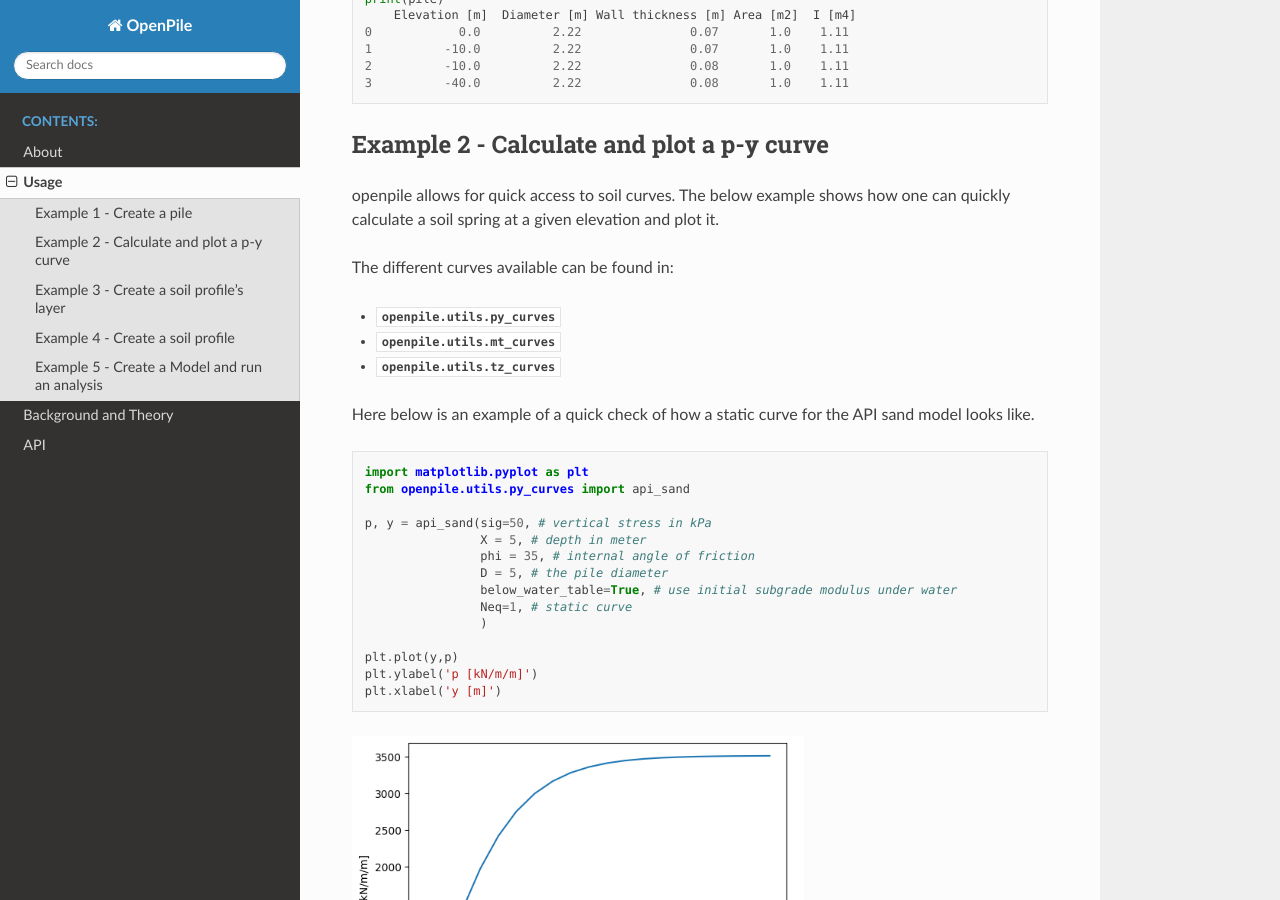
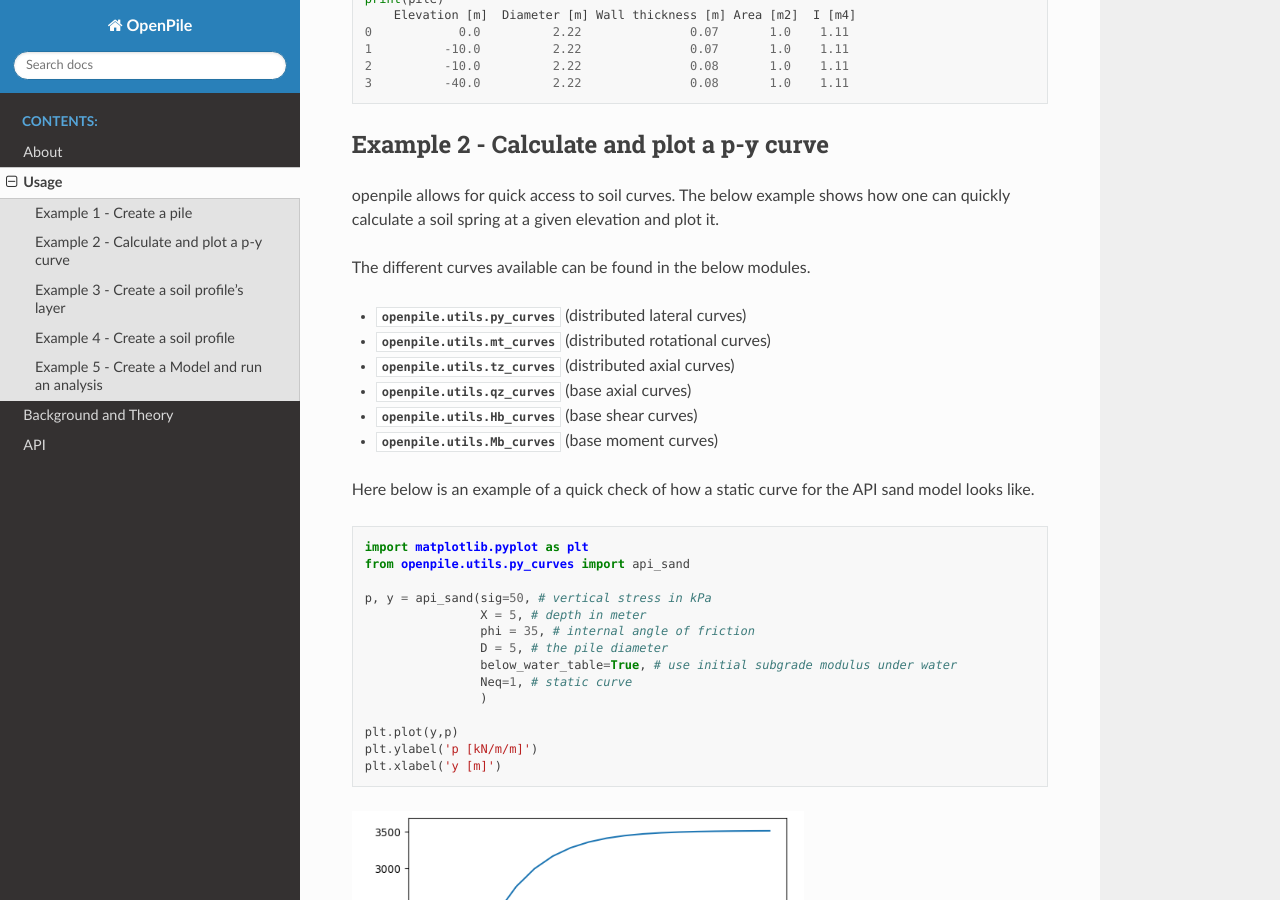
Before and after one commit to TchilDill/openpile, a Sphinx documentation site: the page built from docs/source/usage.rst, in a window 1280 px wide and 900 px high, scrolled down 1569 px. Built offline with Sphinx 7.4.7 and the Read the Docs theme 2.0.0, drawn with Linux system fonts in a browser that asks for light colours; the version number could not be read and is left out.

Commit message:
add more links to curves

```diff
--- a/docs/source/usage.rst
+++ b/docs/source/usage.rst
@@ -97,11 +97,14 @@ Example 2 - Calculate and plot a p-y curve
 openpile allows for quick access to soil curves. The below example shows
 how one can quickly calculate a soil spring at a given elevation and plot it.
 
-The different curves available can be found in:
+The different curves available can be found in the below modules.
 
-* :py:mod:`openpile.utils.py_curves`
-* :py:mod:`openpile.utils.mt_curves`
-* :py:mod:`openpile.utils.tz_curves`
+* :py:mod:`openpile.utils.py_curves` (distributed lateral curves)
+* :py:mod:`openpile.utils.mt_curves` (distributed rotational curves)
+* :py:mod:`openpile.utils.tz_curves` (distributed axial curves)
+* :py:mod:`openpile.utils.qz_curves` (base axial curves)
+* :py:mod:`openpile.utils.Hb_curves` (base shear curves)
+* :py:mod:`openpile.utils.Mb_curves` (base moment curves)
 
 Here below is an example of a quick check of how a static curve for the
 API sand model looks like.
```
